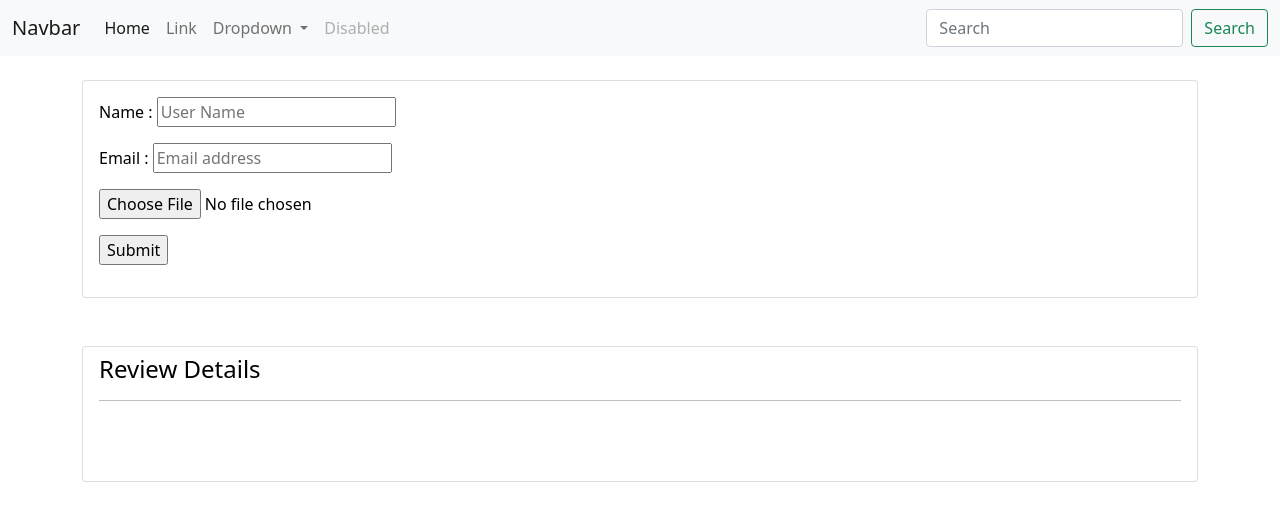
After one commit to dassudip2001/flask-mongo-file-upload-download, a Flask app: template templates/home.html in a window 1280 px wide. The commit adds this page. Shown: the top 521 px of the page. Run offline with Flask 2, Linux system fonts and the light colour scheme; the template is opened without the code that fills it, so the values that code supplies are empty.

Commit message:
html file add

```diff
--- a/app.py
+++ b/app.py
@@ -1,13 +1,85 @@
-from flask import Flask,render_template,redirect,url_for
+from flask import Flask, render_template, flash, redirect, url_for, request
+from flask_mongoengine import  MongoEngine  # ModuleNotFoundError: No module named 'flask_mongoengine' = (venv) C:\flaskmyproject>pip install flask-mongoengine
+from werkzeug.utils import secure_filename
+# from pymongo import MongoClient
+import os
+import datetime
+import pymongo
+# import magic
+import urllib.request
+
+# from test import mongo_db
 
 app = Flask(__name__)
-
-@app.route("/")
-def hello_world():
-    return render_template("base.html")
+app.secret_key = "caircocoders-ednalan-2020"
 
 
 
 
-if __name__ == "__main__":
-  app.run(debug=True, host='0.0.0.0', port=5000)
+# client = client = MongoClient('localhost', 27017,)
+
+# db = client.flask_db
+# todos = db.todos
+app.config['MONGODB_SETTINGS'] = {
+    'db': 'dbmongocrud',
+    'host': 'localhost',
+    'port': 27017,
+
+}
+# # mongo_col = MongoEngine.my_TTL_collection
+
+# # mongo_db = mongo_con.Mongo_database
+# # mongo_col = app.my_TTL_collection
+
+# # timestamp = datetime.datetime.now()
+
+# # db.ensure_index("date", expireAfterSeconds=3*60)
+db = MongoEngine()
+db.init_app(app)
+
+UPLOAD_FOLDER = 'static/img'
+app.config['UPLOAD_FOLDER'] = UPLOAD_FOLDER
+app.config['MAX_CONTENT_LENGTH'] = 16 * 1024 * 1024
+
+ALLOWED_EXTENSIONS = set(['txt', 'pdf', 'png', 'jpg', 'jpeg', 'gif'])
+
+
+def allowed_file(filename):
+    return '.' in filename and filename.rsplit('.', 1)[1].lower() in ALLOWED_EXTENSIONS
+
+
+class User(db.Document):
+    name = db.StringField()
+    email = db.StringField()
+    profile_pic = db.StringField()
+    timestamp = datetime.datetime.now()
+    meta=db.index("timestamp", expireAfterSeconds=3*60)
+
+
+
+
+@app.route('/')
+def index():
+    return render_template('home.html')
+
+
+@app.route('/upload', methods=['POST'])
+def upload():
+    file = request.files['inputFile']
+    rs_username = request.form['txtusername']
+    inputEmail = request.form['inputEmail']
+    filename = secure_filename(file.filename)
+
+    if file and allowed_file(file.filename):
+        file.save(os.path.join(app.config['UPLOAD_FOLDER'], filename))
+        usersave = User(name=rs_username, email=inputEmail, profile_pic=file.filename)
+        usersave.save()
+        flash('File successfully uploaded ' + file.filename + ' to the database!')
+        return redirect('/')
+    else:
+        flash('Invalid Uplaod only txt, pdf, png, jpg, jpeg, gif')
+    return redirect('/')
+
+
+if __name__ == '__main__':
+    app.run(debug=True)
--- a/requirements.txt
+++ b/requirements.txt
@@ -1,2 +1,4 @@
-Flask==2.2.2
+Flask
 gunicorn
+pymongo[srv]
+Flask-PyMongo
--- /dev/null
+++ b/static/style.css
@@ -0,0 +1,3 @@
+body{
+  color: black;
+}
--- a/templates/base.html
+++ b/templates/base.html
@@ -1 +1,65 @@
-<h1>Hello Sudip!!!</h1>
+<!doctype html>
+<html lang="en">
+  <head>
+    <!-- Required meta tags -->
+    <meta charset="utf-8">
+    <meta name="viewport" content="width=device-width, initial-scale=1">
+
+    <!-- Bootstrap CSS -->
+    <link href="https://cdn.jsdelivr.net/npm/bootstrap@5.0.2/dist/css/bootstrap.min.css" rel="stylesheet" integrity="sha384-EVSTQN3/azprG1Anm3QDgpJLIm9Nao0Yz1ztcQTwFspd3yD65VohhpuuCOmLASjC" crossorigin="anonymous">
+
+   <link rel="stylesheet" type="text/css" href="{{url_for('static',filename='style.css')}}">
+
+    <title> {% block title %}{% endblock %} | Image</title>
+  </head>
+  <body>
+    <nav class="navbar navbar-expand-lg navbar-light bg-light">
+      <div class="container-fluid">
+        <a class="navbar-brand" href="#">Navbar</a>
+        <button class="navbar-toggler" type="button" data-bs-toggle="collapse" data-bs-target="#navbarSupportedContent" aria-controls="navbarSupportedContent" aria-expanded="false" aria-label="Toggle navigation">
+          <span class="navbar-toggler-icon"></span>
+        </button>
+        <div class="collapse navbar-collapse" id="navbarSupportedContent">
+          <ul class="navbar-nav me-auto mb-2 mb-lg-0">
+            <li class="nav-item">
+              <a class="nav-link active" aria-current="page" href="#">Home</a>
+            </li>
+            <li class="nav-item">
+              <a class="nav-link" href="#">Link</a>
+            </li>
+            <li class="nav-item dropdown">
+              <a class="nav-link dropdown-toggle" href="#" id="navbarDropdown" role="button" data-bs-toggle="dropdown" aria-expanded="false">
+                Dropdown
+              </a>
+              <ul class="dropdown-menu" aria-labelledby="navbarDropdown">
+                <li><a class="dropdown-item" href="#">Action</a></li>
+                <li><a class="dropdown-item" href="#">Another action</a></li>
+                <li><hr class="dropdown-divider"></li>
+                <li><a class="dropdown-item" href="#">Something else here</a></li>
+              </ul>
+            </li>
+            <li class="nav-item">
+              <a class="nav-link disabled" href="#" tabindex="-1" aria-disabled="true">Disabled</a>
+            </li>
+          </ul>
+          <form class="d-flex">
+            <input class="form-control me-2" type="search" placeholder="Search" aria-label="Search">
+            <button class="btn btn-outline-success" type="submit">Search</button>
+          </form>
+        </div>
+      </div>
+    </nav>
+    {% block content %} {% endblock %}
+
+    <!-- Optional JavaScript; choose one of the two! -->
+
+    <!-- Option 1: Bootstrap Bundle with Popper -->
+    <script src="https://cdn.jsdelivr.net/npm/bootstrap@5.0.2/dist/js/bootstrap.bundle.min.js" integrity="sha384-MrcW6ZMFYlzcLA8Nl+NtUVF0sA7MsXsP1UyJoMp4YLEuNSfAP+JcXn/tWtIaxVXM" crossorigin="anonymous"></script>
+
+    <!-- Option 2: Separate Popper and Bootstrap JS -->
+    <!--
+    <script src="https://cdn.jsdelivr.net/npm/@popperjs/core@2.9.2/dist/umd/popper.min.js" integrity="sha384-IQsoLXl5PILFhosVNubq5LC7Qb9DXgDA9i+tQ8Zj3iwWAwPtgFTxbJ8NT4GN1R8p" crossorigin="anonymous"></script>
+    <script src="https://cdn.jsdelivr.net/npm/bootstrap@5.0.2/dist/js/bootstrap.min.js" integrity="sha384-cVKIPhGWiC2Al4u+LWgxfKTRIcfu0JTxR+EQDz/bgldoEyl4H0zUF0QKbrJ0EcQF" crossorigin="anonymous"></script>
+    -->
+  </body>
+</html>
--- /dev/null
+++ b/templates/home.html
@@ -0,0 +1,44 @@
+{% extends'base.html'%}
+{% block title %}Home{% endblock %}
+{% block content %}
+<div class="container mt-4">
+    <div class="card">
+        <div class="card-body">
+            <form method="post" action="/upload" enctype="multipart/form-data">
+                <p>Name : <input type="text" name="txtusername" value="" placeholder="User Name" required> </p>
+                <p>Email : <input type="email" name="inputEmail" placeholder="Email address" required></p>
+                 <p>
+                  <input type="file" name="inputFile" autocomplete="off" required onchange="loadFile(event)">
+                 </p>
+                   <p>
+                 <input type="submit" value="Submit">
+      </form>
+        </div>
+
+    </div>
+    <div class="card mt-5">
+       <div class="card-title mx-3 mt-2">
+        <h4>Review Details</h4>
+        <hr>
+       </div>
+
+        <div class="card-body">
+            <div class="container mx-5">
+                <img id="output" width="500">
+            </div>
+
+        </div>
+
+        <script>
+            var loadFile=function(event){
+                var output=document.getElementById('output');
+                output.src=URL.createObjectURL(event.target.files[0]);
+                output.onload=function(){
+                    URL.revokeObjectURL(output.src)
+                }
+            };
+        </script>
+    </div>
+
+</div>
+ {% endblock %}
```
Also changed, not shown: static/hd-wallpaper-3605547.jpg (added), static/img/Screenshot_from_2022-09-28_20-39-23.png (added), static/img/WhatsApp_Image_2022-09-28_at_20.49.24.jpeg (added).
